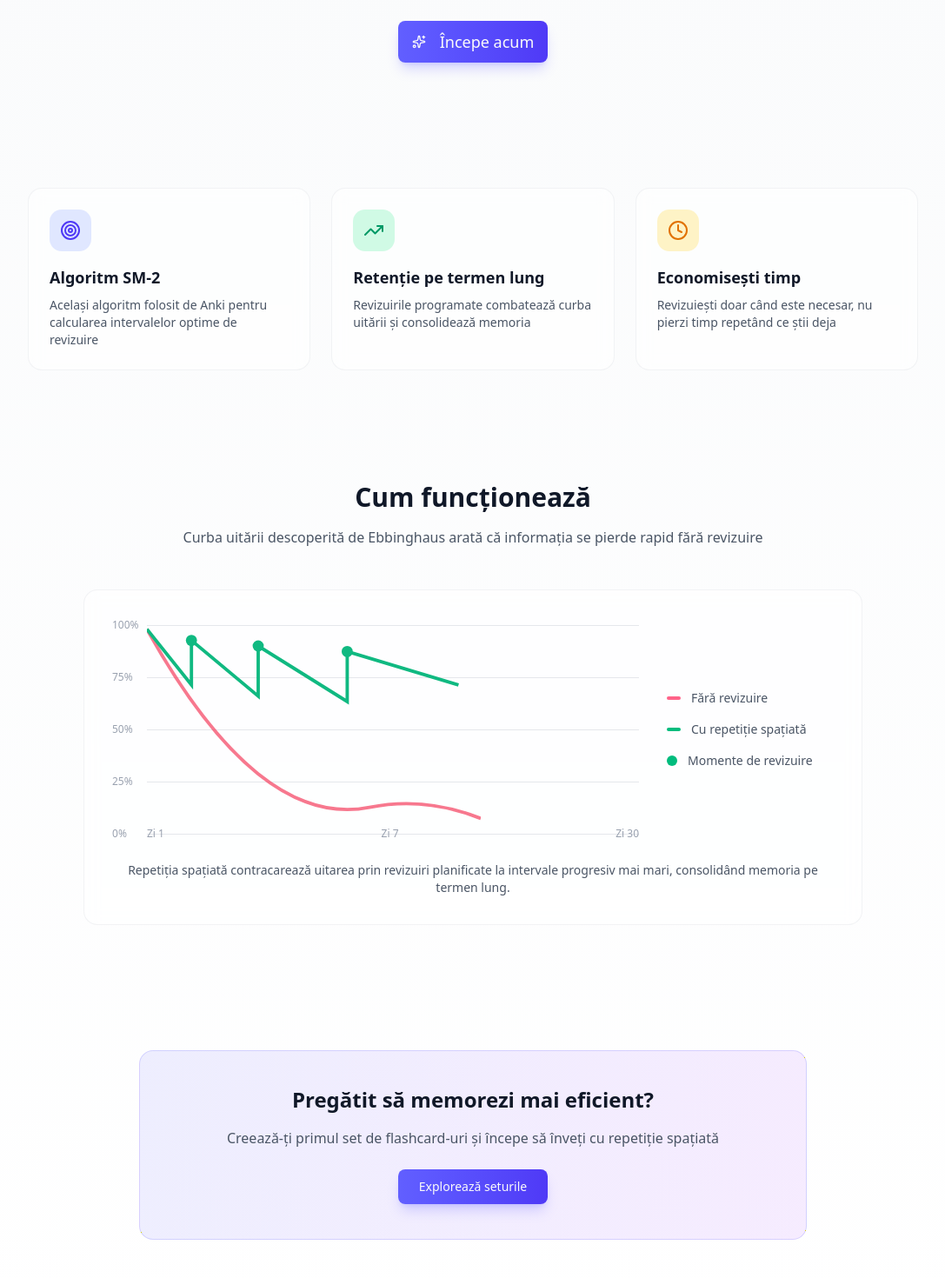
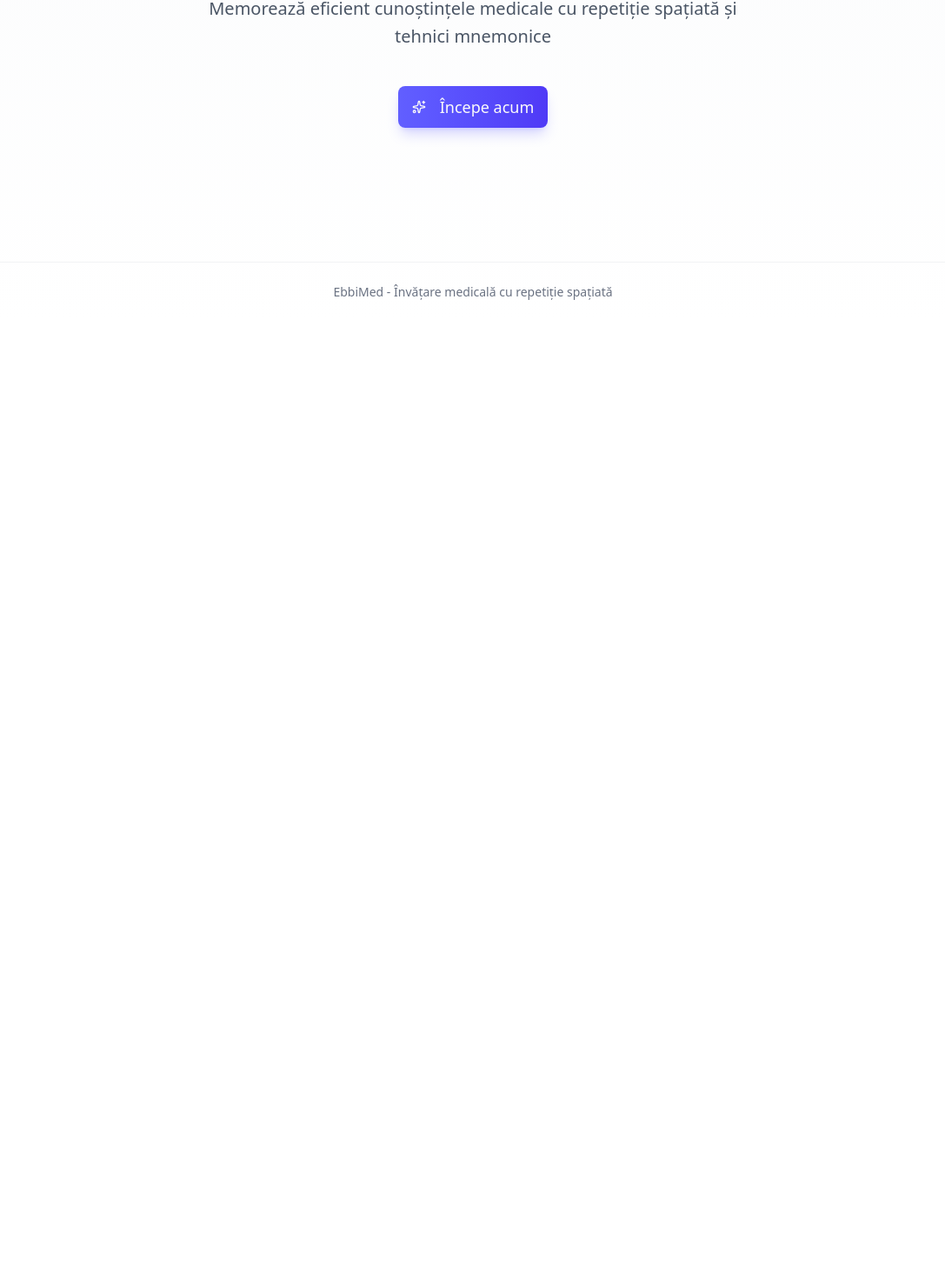
Before and after one commit to ObuObuHub/flashcard-app, a Next.js app: page / in a window 1280 px wide. Shown: the part 430-1900 px from the top of the page at 87% size, without its empty margins (96-1183 px from the left). After the commit the page ends 800 px from the top, so only its background shows below. Built offline with nearby package versions, Linux system fonts and the light colour scheme.

Commit message:
refactor: simplify landing page to minimal single-screen layout
- Remove Features Grid section
- Remove Ebbinghaus curve visualization section
- Remove redundant CTA section
- Center hero content using flexbox
- Reduce from 180 lines to 46 lines

```diff
--- a/app/page.tsx
+++ b/app/page.tsx
@@ -2,15 +2,16 @@ import Link from 'next/link'
 import { Button } from '@/components/ui/button'
 import { Navbar } from '@/components/navbar'
 import { Logo } from '@/components/logo'
-import { Clock, Sparkles, Target, TrendingUp } from 'lucide-react'
+import { Sparkles } from 'lucide-react'
 
 export default function Home() {
   return (
-    <div className="min-h-screen bg-gradient-to-b from-gray-50 to-white dark:from-[#0a0a12] dark:to-[#0f0f1a]">
+    <div className="min-h-screen flex flex-col bg-gradient-to-b from-gray-50 to-white dark:from-[#0a0a12] dark:to-[#0f0f1a]">
       <Navbar />
 
-      {/* Hero Section */}
-      <section className="container mx-auto px-4 py-20 text-center">
+      {/* Hero Section - Centered */}
+      <section className="flex-1 flex items-center justify-center px-4">
+        <div className="text-center">
           <div className="flex justify-center mb-8">
             <div className="relative">
               <div className="absolute inset-0 bg-indigo-500/20 blur-3xl rounded-full" />
@@ -23,7 +24,7 @@ export default function Home() {
             </span>
           </h1>
           <p className="text-xl text-gray-600 dark:text-gray-300 mb-10 max-w-2xl mx-auto leading-relaxed">
-          Memorează eficient cunoștințele medicale cu repetiție spațiată și tehnici mnemonice bazate pe curba uitării Ebbinghaus
+            Memorează eficient cunoștințele medicale cu repetiție spațiată și tehnici mnemonice
           </p>
           <Link href="/decks">
             <Button size="lg" className="text-lg px-10 py-6 bg-gradient-to-r from-indigo-500 to-indigo-600 hover:from-indigo-600 hover:to-indigo-700 shadow-lg shadow-indigo-500/25 transition-all hover:shadow-xl hover:shadow-indigo-500/30">
@@ -31,146 +32,11 @@ export default function Home() {
               Începe acum
             </Button>
           </Link>
-      </section>
-
-      {/* Features Grid */}
-      <section className="container mx-auto px-4 py-16">
-        <div className="grid md:grid-cols-3 gap-6 max-w-5xl mx-auto">
-          <div className="group p-6 rounded-2xl bg-white/50 dark:bg-[#12121f]/50 backdrop-blur-sm border border-gray-200/50 dark:border-indigo-500/10 hover:border-indigo-500/30 transition-all hover:shadow-lg hover:shadow-indigo-500/5">
-            <div className="w-12 h-12 rounded-xl bg-indigo-100 dark:bg-indigo-500/10 flex items-center justify-center mb-4 group-hover:scale-110 transition-transform">
-              <Target className="w-6 h-6 text-indigo-600 dark:text-indigo-400" />
-            </div>
-            <h3 className="font-semibold text-lg mb-2 text-gray-900 dark:text-white">Algoritm SM-2</h3>
-            <p className="text-gray-600 dark:text-gray-400 text-sm">
-              Același algoritm folosit de Anki pentru calcularea intervalelor optime de revizuire
-            </p>
-          </div>
-
-          <div className="group p-6 rounded-2xl bg-white/50 dark:bg-[#12121f]/50 backdrop-blur-sm border border-gray-200/50 dark:border-indigo-500/10 hover:border-indigo-500/30 transition-all hover:shadow-lg hover:shadow-indigo-500/5">
-            <div className="w-12 h-12 rounded-xl bg-emerald-100 dark:bg-emerald-500/10 flex items-center justify-center mb-4 group-hover:scale-110 transition-transform">
-              <TrendingUp className="w-6 h-6 text-emerald-600 dark:text-emerald-400" />
-            </div>
-            <h3 className="font-semibold text-lg mb-2 text-gray-900 dark:text-white">Retenție pe termen lung</h3>
-            <p className="text-gray-600 dark:text-gray-400 text-sm">
-              Revizuirile programate combatează curba uitării și consolidează memoria
-            </p>
-          </div>
-
-          <div className="group p-6 rounded-2xl bg-white/50 dark:bg-[#12121f]/50 backdrop-blur-sm border border-gray-200/50 dark:border-indigo-500/10 hover:border-indigo-500/30 transition-all hover:shadow-lg hover:shadow-indigo-500/5">
-            <div className="w-12 h-12 rounded-xl bg-amber-100 dark:bg-amber-500/10 flex items-center justify-center mb-4 group-hover:scale-110 transition-transform">
-              <Clock className="w-6 h-6 text-amber-600 dark:text-amber-400" />
-            </div>
-            <h3 className="font-semibold text-lg mb-2 text-gray-900 dark:text-white">Economisești timp</h3>
-            <p className="text-gray-600 dark:text-gray-400 text-sm">
-              Revizuiești doar când este necesar, nu pierzi timp repetând ce știi deja
-            </p>
-          </div>
-        </div>
-      </section>
-
-      {/* Spaced Repetition Section */}
-      <section className="container mx-auto px-4 py-16">
-        <h2 className="text-3xl font-bold text-center mb-4 text-gray-900 dark:text-white">
-          Cum funcționează
-        </h2>
-        <p className="text-center text-gray-600 dark:text-gray-400 mb-12 max-w-2xl mx-auto">
-          Curba uitării descoperită de Ebbinghaus arată că informația se pierde rapid fără revizuire
-        </p>
-
-        <div className="max-w-4xl mx-auto">
-          {/* Forgetting Curve Visualization */}
-          <div className="rounded-2xl p-8 bg-white/50 dark:bg-[#12121f]/50 backdrop-blur-sm border border-gray-200/50 dark:border-indigo-500/10">
-            <div className="flex flex-col md:flex-row gap-8 items-center">
-              {/* Chart */}
-              <div className="flex-1 w-full">
-                <div className="relative h-64">
-                  {/* Grid lines */}
-                  <div className="absolute inset-0 flex flex-col justify-between">
-                    {[100, 75, 50, 25, 0].map((val) => (
-                      <div key={val} className="flex items-center gap-2">
-                        <span className="text-xs text-gray-400 w-8">{val}%</span>
-                        <div className="flex-1 border-t border-gray-200 dark:border-gray-800" />
-                      </div>
-                    ))}
-                  </div>
-
-                  {/* SVG Curves */}
-                  <svg className="absolute left-10 top-0 right-0 h-full" viewBox="0 0 300 200" preserveAspectRatio="none">
-                    {/* Forgetting curve (without review) */}
-                    <path
-                      d="M 0,10 Q 50,100 100,140 T 200,170 T 300,180"
-                      fill="none"
-                      stroke="#f43f5e"
-                      strokeWidth="3"
-                      className="opacity-70"
-                    />
-
-                    {/* With spaced repetition */}
-                    <path
-                      d="M 0,10 L 40,60 L 40,20 L 100,70 L 100,25 L 180,75 L 180,30 L 280,60"
-                      fill="none"
-                      stroke="#10b981"
-                      strokeWidth="3"
-                    />
-
-                    {/* Review points */}
-                    <circle cx="40" cy="20" r="5" fill="#10b981" />
-                    <circle cx="100" cy="25" r="5" fill="#10b981" />
-                    <circle cx="180" cy="30" r="5" fill="#10b981" />
-                  </svg>
-
-                  {/* X-axis labels */}
-                  <div className="absolute bottom-0 left-10 right-0 flex justify-between text-xs text-gray-400 pt-2">
-                    <span>Zi 1</span>
-                    <span>Zi 7</span>
-                    <span>Zi 30</span>
-                  </div>
-                </div>
-              </div>
-
-              {/* Legend */}
-              <div className="md:w-48 space-y-4">
-                <div className="flex items-center gap-3">
-                  <div className="w-4 h-1 bg-rose-500 rounded opacity-70" />
-                  <span className="text-sm text-gray-600 dark:text-gray-400">Fără revizuire</span>
-                </div>
-                <div className="flex items-center gap-3">
-                  <div className="w-4 h-1 bg-emerald-500 rounded" />
-                  <span className="text-sm text-gray-600 dark:text-gray-400">Cu repetiție spațiată</span>
-                </div>
-                <div className="flex items-center gap-3">
-                  <div className="w-3 h-3 bg-emerald-500 rounded-full" />
-                  <span className="text-sm text-gray-600 dark:text-gray-400">Momente de revizuire</span>
-                </div>
-              </div>
-            </div>
-
-            <p className="mt-6 text-sm text-gray-600 dark:text-gray-400 text-center">
-              Repetiția spațiată contracarează uitarea prin revizuiri planificate la intervale progresiv mai mari, consolidând memoria pe termen lung.
-            </p>
-          </div>
-        </div>
-      </section>
-
-      {/* CTA Section */}
-      <section className="container mx-auto px-4 py-20">
-        <div className="max-w-3xl mx-auto text-center rounded-2xl p-10 bg-gradient-to-r from-indigo-500/10 to-purple-500/10 border border-indigo-500/20">
-          <h2 className="text-2xl font-bold mb-4 text-gray-900 dark:text-white">
-            Pregătit să memorezi mai eficient?
-          </h2>
-          <p className="text-gray-600 dark:text-gray-400 mb-6">
-            Creează-ți primul set de flashcard-uri și începe să înveți cu repetiție spațiată
-          </p>
-          <Link href="/decks">
-            <Button size="lg" className="bg-gradient-to-r from-indigo-500 to-indigo-600 hover:from-indigo-600 hover:to-indigo-700 shadow-lg shadow-indigo-500/25">
-              Explorează seturile
-            </Button>
-          </Link>
         </div>
       </section>
 
       {/* Footer */}
-      <footer className="border-t border-gray-200/50 dark:border-indigo-500/10 py-8">
+      <footer className="border-t border-gray-200/50 dark:border-indigo-500/10 py-6">
         <div className="container mx-auto px-4 text-center text-sm text-gray-500 dark:text-gray-500">
           <p>EbbiMed - Învățare medicală cu repetiție spațiată</p>
         </div>
```
Lines whose indentation alone changed are shown as unchanged.
